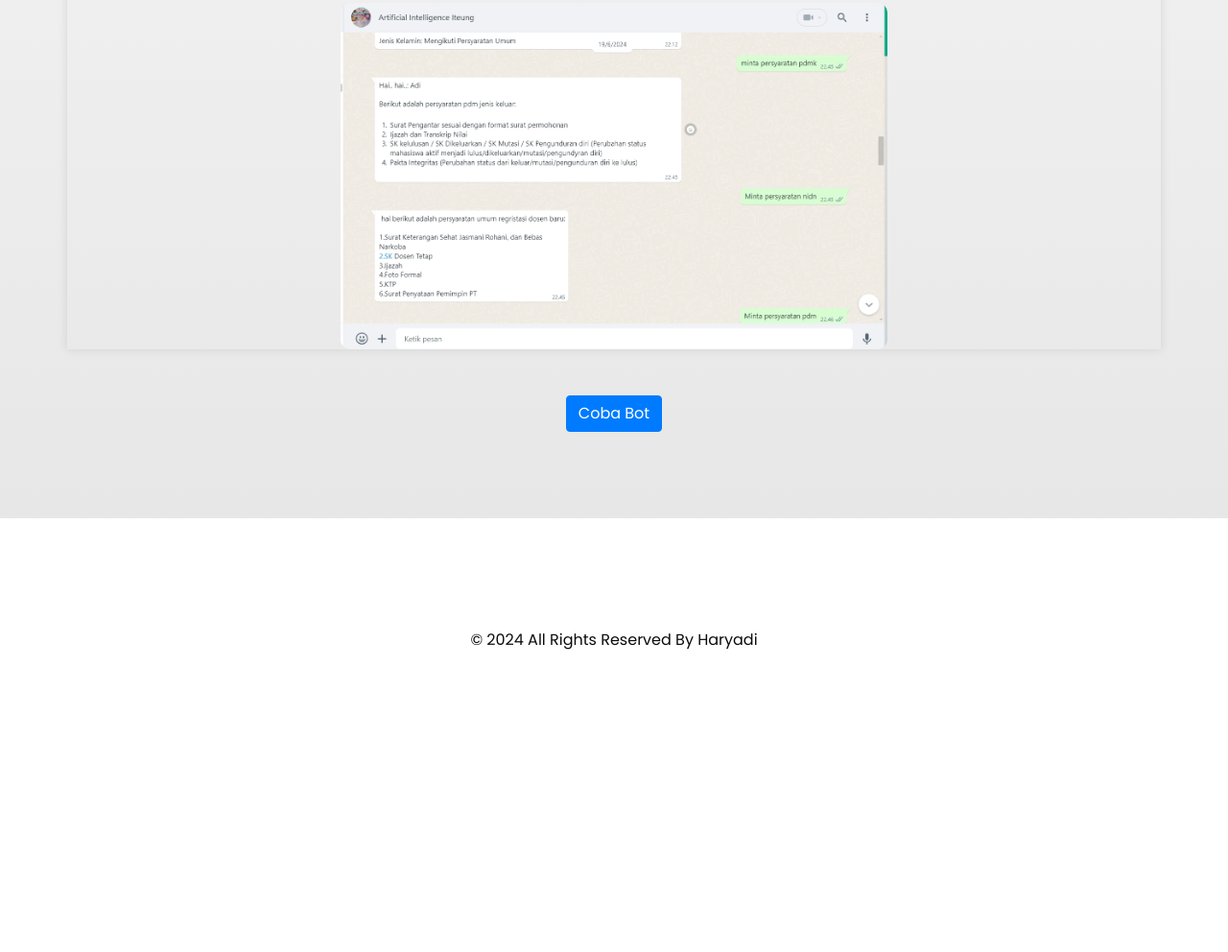
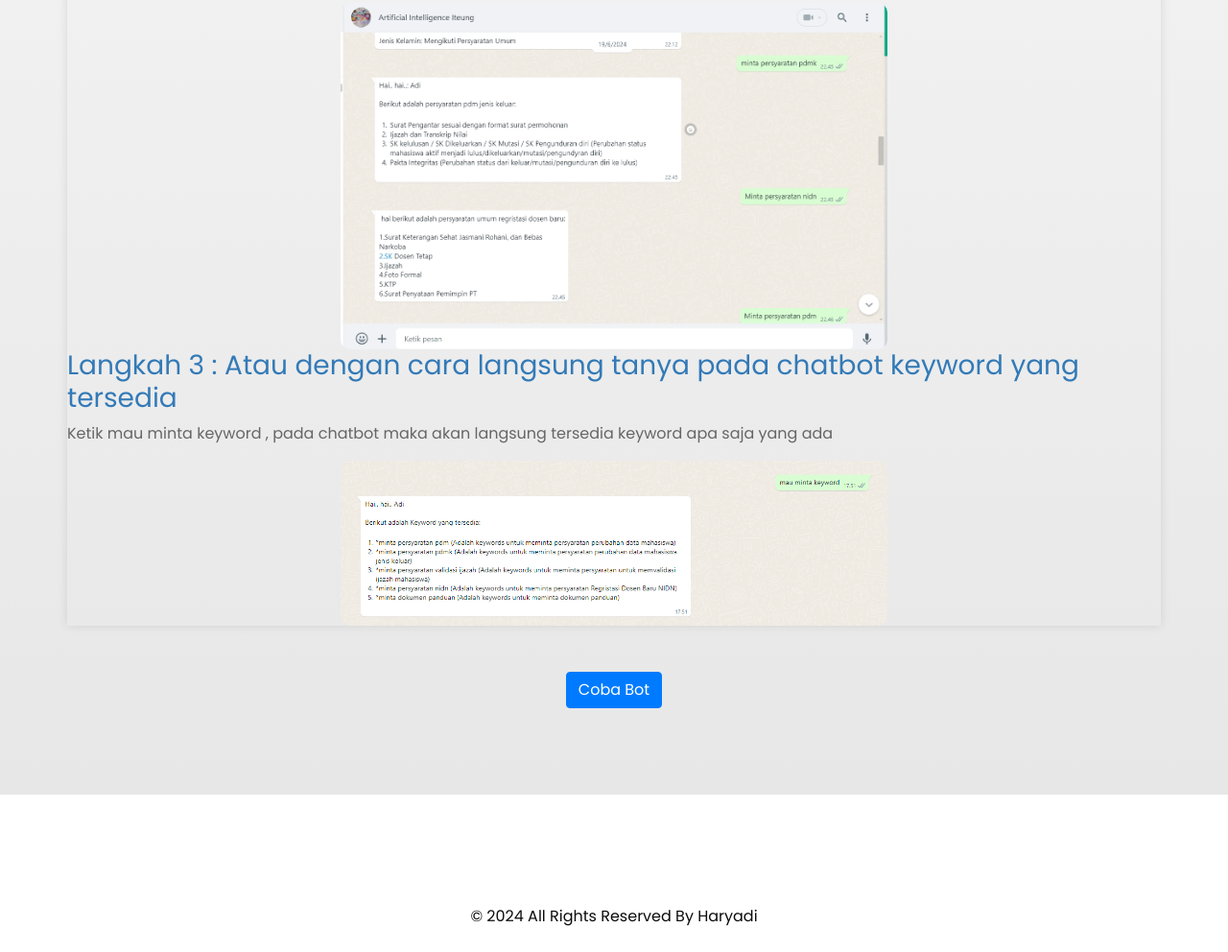
Before and after one commit to haryadi14/portofolio, a plain HTML site: page about.html in a window 1280 px wide. Shown: the part 711-1703 px from the top of the page at 96% size. Before the commit the page ends 1415 px from the top, so only its background shows below. Drawn offline with nearby package versions, Linux system fonts and the light colour scheme; some packages are replaced by stand-ins of ours.

Commit message:
add tutor

```diff
--- a/about.html
+++ b/about.html
@@ -67,6 +67,13 @@
           <div class="img-container text-center">
             <img src="images/t2.png" alt="t1" class="img-fluid" style="width: 50%; height: auto; border-radius: 10px;">
           </div>
+          <h3 style="color: #337ab7;">
+            Langkah 3 : Atau dengan cara langsung tanya pada chatbot keyword yang tersedia
+          </h3>
+          <p style="color: #666;">Ketik mau minta keyword , pada chatbot maka akan langsung tersedia keyword apa saja yang ada </p>
+          <div class="img-container text-center">
+            <img src="images/t3.png" alt="t1" class="img-fluid" style="width: 50%; height: auto; border-radius: 10px;">
+          </div>
         </div>
       </div>
       <br>
```
Also changed, not shown: images/t3.png (added).
